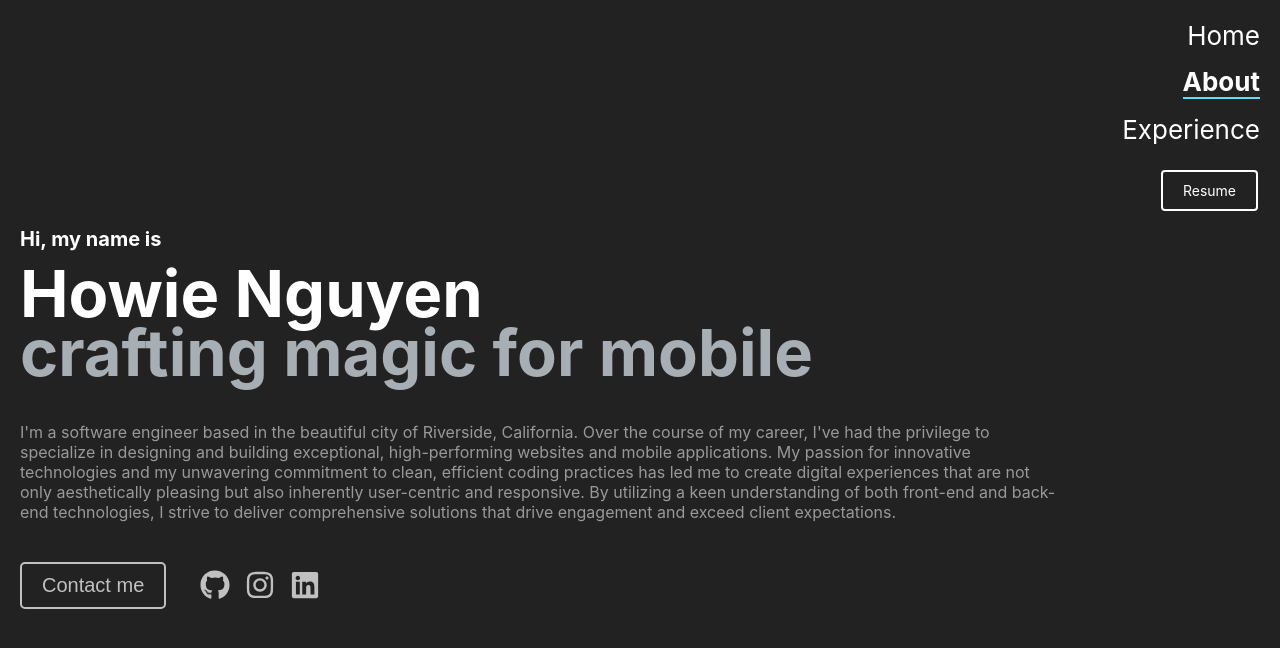
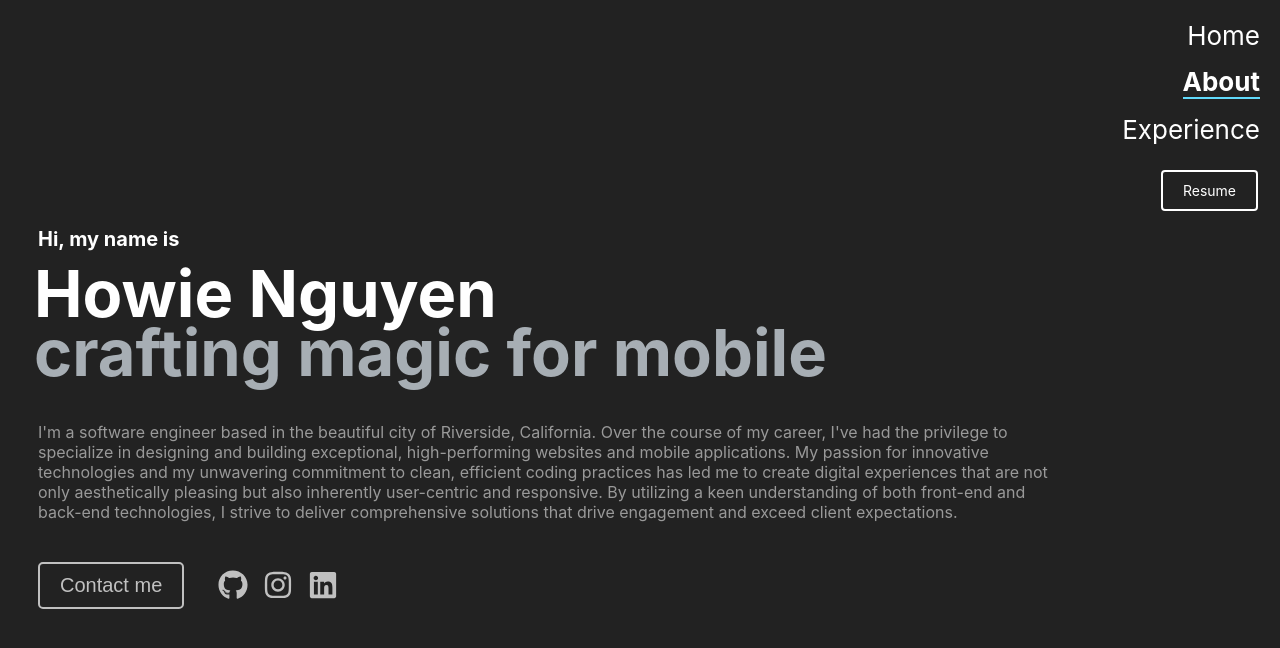
Before and after one commit to Howie315/Howie-Portfolio, a React (Create React App) app: page / in a window 1280 px wide. Shown: the top 648 px of the page. Built offline with nearby package versions, Linux system fonts and the light colour scheme.

Commit message:
finished adjusting the home page

```diff
--- a/src/components/Home.css
+++ b/src/components/Home.css
@@ -20,16 +20,19 @@
   #home h1 {
     font-size: 2.5em;
     color: white;
+    margin-left: 14px;
   }
  #home h3 {
     font-size: 2.5em;
     color: #a7aeb4;
     margin-bottom: -20px;
     margin-top: 20px;
+    margin-left: 14px;
   }
  #home h2 {
     font-size: 20px;
     color: white;
+    margin-left: 18px;
   }
 
  #home p {
@@ -37,6 +40,7 @@
     font-size: 16px;
     color: #999;
     margin-bottom: 40px;
+    margin-left: 18px;
   }
 
   button {
@@ -86,6 +90,7 @@
     align-items: center;
     width: 100%;
     max-width: 300px;
+    margin-left: 18px;
   }
 
 
```
